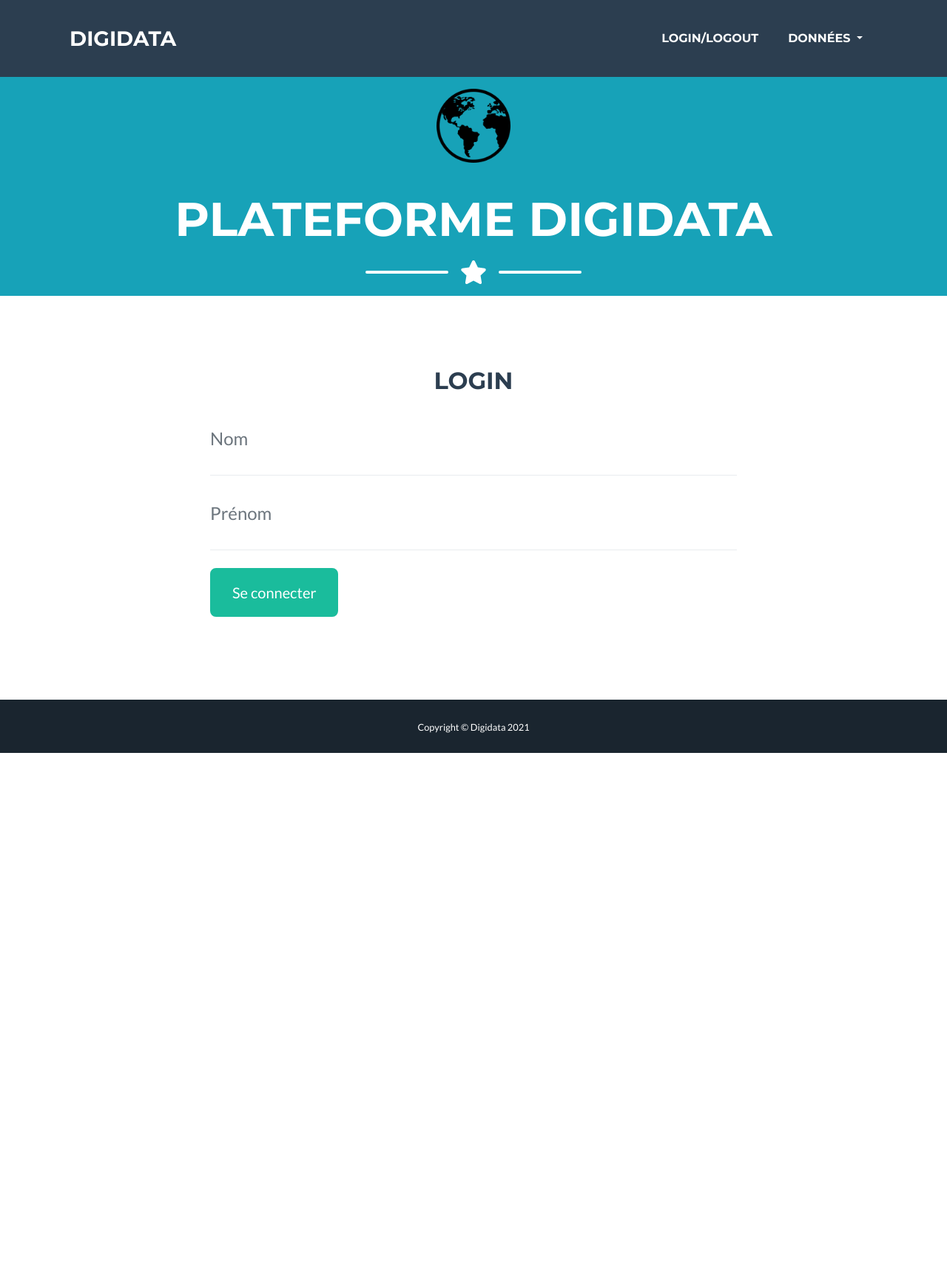
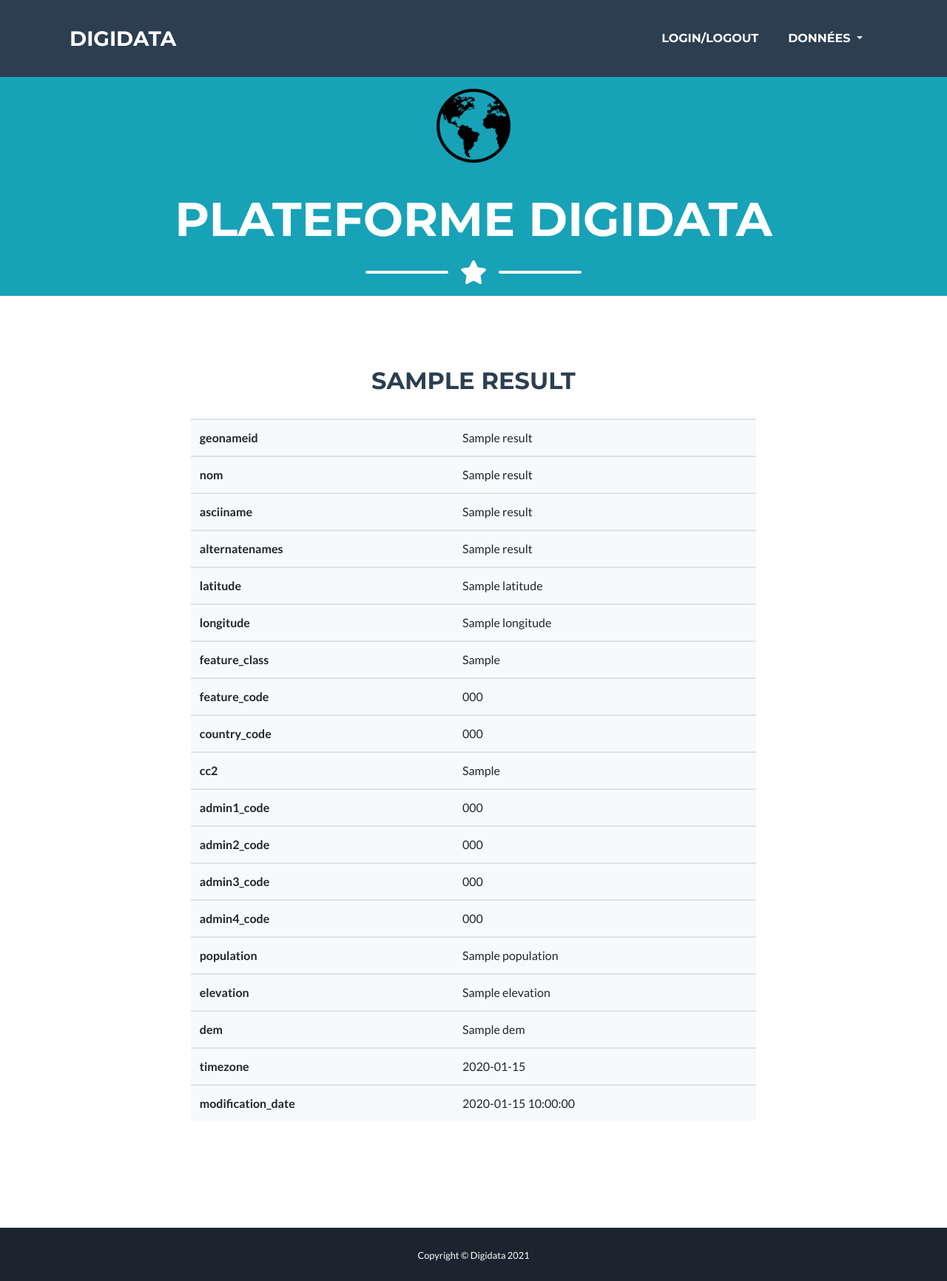
Before and after one commit to camille-rey-taffin/projet_tecweb_1, a Flask app: template frontend/templates/data.html in a window 1280 px wide. Shown: the whole page at 74% size. Before the commit the page ends 1018 px from the top, so only its background shows below. Run offline with Flask 2, Linux system fonts and the light colour scheme; the template is opened without the code that fills it: most values are stand-ins (such as "Sample title", 1, 10 or a date in 2020); parts of the project's set-up code (start-up, migrations or seed data) failed here and were passed over.

```diff
--- a/frontend/templates/data.html
+++ b/frontend/templates/data.html
@@ -3,7 +3,7 @@
 <header class="masthead bg-info text-white text-center" style="max-height: 400px;padding:120px">
     <div class="container d-flex align-items-center flex-column">
         <!-- Masthead Avatar Image-->
-        <img class="masthead-avatar mb-5" style="width:100px; height:100px;" src="static/img/globe.png" alt="" />
+        <img class="masthead-avatar mb-5" style="width:100px; height:100px;" src="/static/img/globe.png" alt="" />
         <!-- Masthead Heading-->
         <h1 class="masthead-heading text-uppercase mb-0">Plateforme Digidata</h1>
         <!-- Icon Divider-->
@@ -12,41 +12,96 @@
             <div class="divider-custom-icon"><i class="fas fa-star"></i></div>
             <div class="divider-custom-line"></div>
         </div>
-        <!-- Masthead Subheading-->
-        <p class="masthead-subheading font-weight-light mb-0">Du digital et des data, c'est Digidata !</p>
     </div>
 </header>
 {% endblock %}
 {% block content %}
-  <!-- Login Section-->
-  <section class="page-section" id="Login">
-      <div class="container">
-          <!-- Contact Section Heading-->
-          <h2 class=" text-center text-uppercase text-secondary ">Login</h2>
-          <!-- Login Form-->
-          <div class="row">
-              <div class="col-lg-8 mx-auto">
-                  <form id="loginForm" name="sentMessage" novalidate="novalidate">
-                      <div class="control-group">
-                          <div class="form-group floating-label-form-group controls mb-0 pb-2">
-                              <label>Nom</label>
-                              <input class="form-control" id="name" type="text" placeholder="Nom" required="required" data-validation-required-message="Entrez votre nom" />
-                              <p class="help-block text-danger"></p>
-                          </div>
-                      </div>
-                      <div class="control-group">
-                          <div class="form-group floating-label-form-group controls mb-0 pb-2">
-                              <label>Prénom</label>
-                              <input class="form-control" id="firstname" type="text" placeholder="Prénom" required="required" data-validation-required-message="Entrez votre prénom" />
-                              <p class="help-block text-danger"></p>
-                          </div>
-                      </div>
-                      <br />
-                      <div id="success"></div>
-                      <div class="form-group"><button class="btn btn-primary btn-xl" id="loginButton" type="submit">Se connecter</button></div>
-                  </form>
-              </div>
-          </div>
-      </div>
-  </section>
+<section class="page-section">
+  <div class="container">
+  <table class="table bg-light" style="width:70%;margin:auto">
+    <!-- Add Section Heading-->
+    <h2 class=" text-center text-uppercase text-secondary">{{result['geonameid']}}</h2>
+    <br/>
+      <tr>
+        <th>geonameid</th>
+        <td>{{result['geonameid']}}</td>
+	  </tr>
+      <tr>
+        <th>nom</th>
+		<td>{{result['name']}}</td>
+	  </tr>
+      <tr>
+        <th>asciiname</th>
+		<td>{{result['asciiname']}}</td>
+	  </tr>
+      <tr>
+        <th>alternatenames</th>
+		<td>{{result['alternatenames']}}</td>
+	  </tr>
+      <tr>
+		<th>latitude</th>
+		<td>{{result['latitude']}}</td>
+	  </tr>
+      <tr>
+		<th>longitude</th>
+		<td>{{result['longitude']}}</td>
+	  </tr>
+      <tr>
+		<th>feature_class</th>
+		<td>{{result['feature_class']}}</td>
+	  </tr>
+      <tr>
+		<th>feature_code</th>
+		<td>{{result['feature_code']}}</td>
+	  </tr>
+      <tr>
+		<th>country_code</th>
+		<td>{{result['country_code']}}</td>
+	  </tr>
+      <tr>
+        <th>cc2</th>
+		<td>{{result['cc2']}}</td>
+	  </tr>
+      <tr>
+		<th>admin1_code</th>
+		<td>{{result['admin1_code']}}</td>
+	  </tr>
+      <tr>
+		<th>admin2_code</th>
+		<td>{{result['admin2_code']}}</td>
+	  </tr>
+      <tr>
+		<th>admin3_code</th>
+		<td>{{result['admin3_code']}}</td>
+	  </tr>
+      <tr>
+		<th>admin4_code</th>
+		<td>{{result['admin4_code']}}</td>
+	  </tr>
+      <tr>
+		<th>population</th>
+		<td>{{result['population']}}</td>
+	  </tr>
+      <tr>
+		<th>elevation</th>
+		<td>{{result['elevation']}}</td>
+	  </tr>
+      <tr>
+		<th>dem</th>
+		<td>{{result['dem']}}</td>
+	  </tr>
+      <tr>
+		<th>timezone</th>
+		<td>{{result['timezone']}}</td>
+	  </tr>
+      <tr>
+		<th>modification_date</th>
+		<td>{{result['modification_date']}}</td>
+      </tr>
+
+  </table>
+  </div>
+</section>
+  <br/>
+  <br/>
 {% endblock %}
--- a/frontend/templates/dataAdd.html
+++ b/frontend/templates/dataAdd.html
@@ -30,7 +30,7 @@
           {% endif %}
           {% if geonameid_created %}
             <div class="alert alert-success" role="alert">
-              L'élément <a href="/data/{{ created }}">{{ geonameid_created }}<a> a bien été créé.
+              L'élément <a href="/data/{{ geonameid_created }}">{{ geonameid_created }}<a> a bien été créé.
             </div>
             <br/>
           {% endif %}
```
Also changed, not shown: frontend/frontend.py (+72 -76 lines).
